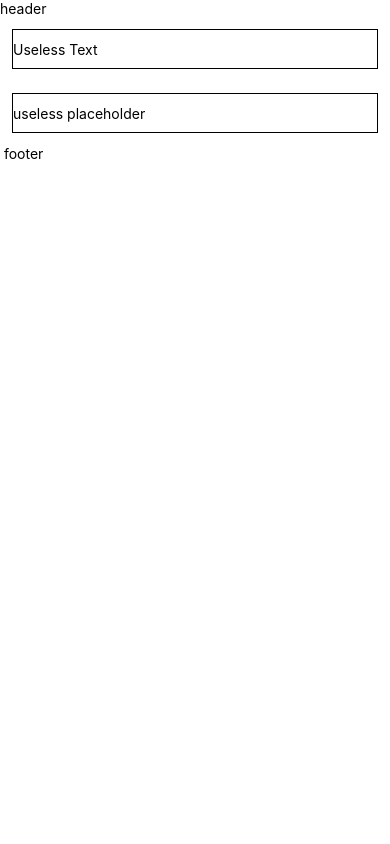
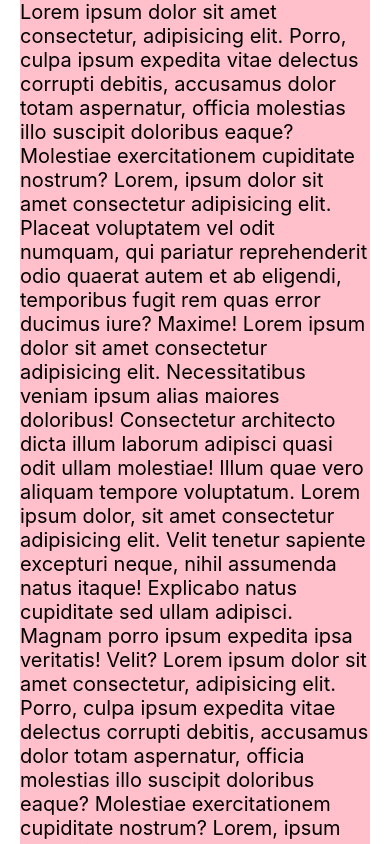
Before and after one commit to codemetricsgithub/react-native, a React Native app: screen / in a window 390 px wide. Built offline with nearby package versions, Linux system fonts and the light colour scheme.

Commit message:
scrollbar added

```diff
--- a/App.js
+++ b/App.js
@@ -1,17 +1,8 @@
 import React from 'react';
-import {View, Text} from 'react-native';
-import Header from './components/Header';
-import Body from './components/Body';
-import Footer from './components/Footer';
+import Scrollviews from './src/pages/Scrollviews';
 
 const App = () => {
-  return (
-    <View>
-      <Header />
-      <Body />
-      <Footer />
-    </View>
-  );
+  return <Scrollviews />;
 };
 
 export default App;
--- a/components/Body.js
+++ /dev/null
@@ -1,34 +0,0 @@
-import React from 'react';
-import {SafeAreaView, StyleSheet, TextInput} from 'react-native';
-
-const Body = () => {
-  const [text, onChangeText] = React.useState('Useless Text');
-  const [number, onChangeNumber] = React.useState(null);
-
-  return (
-    <SafeAreaView>
-      <TextInput
-        style={styles.input}
-        onChangeText={onChangeText}
-        value={text}
-      />
-      <TextInput
-        style={styles.input}
-        onChangeText={onChangeNumber}
-        value={number}
-        placeholder="useless placeholder"
-        keyboardType="numeric"
-      />
-    </SafeAreaView>
-  );
-};
-
-const styles = StyleSheet.create({
-  input: {
-    height: 40,
-    margin: 12,
-    borderWidth: 1,
-  },
-});
-
-export default Body;
--- a/components/Header.js
+++ /dev/null
@@ -1,12 +0,0 @@
-import React from 'react';
-import {View, Text} from 'react-native';
-
-const Header = () => {
-  return (
-    <View>
-      <Text>header</Text>
-    </View>
-  );
-};
-
-export default Header;
--- a/components/Footer.js
+++ b/src/components/Header.js
@@ -1,12 +1,12 @@
 import React from 'react';
 import {View, Text} from 'react-native';
 
-const Footer = () => {
+const Header = () => {
   return (
     <View>
-      <Text> footer</Text>
+      <Text> Header</Text>
     </View>
   );
 };
 
-export default Footer;
+export default Header;
--- /dev/null
+++ b/src/pages/Scrollviews.js
@@ -0,0 +1,86 @@
+import React from 'react';
+import {
+  StyleSheet,
+  SafeAreaView,
+  ScrollView,
+  Text,
+  StatusBar,
+} from 'react-native';
+
+const Scrollviews = () => {
+  return (
+    <SafeAreaView style={styles.container}>
+      <ScrollView style={styles.scrollview}>
+        <Text style={styles.text}>
+          Lorem ipsum dolor sit amet consectetur, adipisicing elit. Porro, culpa
+          ipsum expedita vitae delectus corrupti debitis, accusamus dolor totam
+          aspernatur, officia molestias illo suscipit doloribus eaque? Molestiae
+          exercitationem cupiditate nostrum? Lorem, ipsum dolor sit amet
+          consectetur adipisicing elit. Placeat voluptatem vel odit numquam, qui
+          pariatur reprehenderit odio quaerat autem et ab eligendi, temporibus
+          fugit rem quas error ducimus iure? Maxime! Lorem ipsum dolor sit amet
+          consectetur adipisicing elit. Necessitatibus veniam ipsum alias
+          maiores doloribus! Consectetur architecto dicta illum laborum adipisci
+          quasi odit ullam molestiae! Illum quae vero aliquam tempore
+          voluptatum. Lorem ipsum dolor, sit amet consectetur adipisicing elit.
+          Velit tenetur sapiente excepturi neque, nihil assumenda natus itaque!
+          Explicabo natus cupiditate sed ullam adipisci. Magnam porro ipsum
+          expedita ipsa veritatis! Velit? Lorem ipsum dolor sit amet
+          consectetur, adipisicing elit. Porro, culpa ipsum expedita vitae
+          delectus corrupti debitis, accusamus dolor totam aspernatur, officia
+          molestias illo suscipit doloribus eaque? Molestiae exercitationem
+          cupiditate nostrum? Lorem, ipsum dolor sit amet consectetur
+          adipisicing elit. Placeat voluptatem vel odit numquam, qui pariatur
+          reprehenderit odio quaerat autem et ab eligendi, temporibus fugit rem
+          quas error ducimus iure? Maxime! Lorem ipsum dolor sit amet
+          consectetur adipisicing elit. Necessitatibus veniam ipsum alias
+          maiores doloribus! Consectetur architecto dicta illum laborum adipisci
+          quasi odit ullam molestiae! Illum quae vero aliquam tempore
+          voluptatum. Lorem ipsum dolor, sit amet consectetur adipisicing elit.
+          Velit tenetur sapiente excepturi neque, nihil assumenda natus itaque!
+          Explicabo natus cupiditate sed ullam adipisci. Magnam porro ipsum
+          expedita ipsa veritatis! Velit? molestias illo suscipit doloribus
+          eaque? Molestiae exercitationem cupiditate nostrum? Lorem, ipsum dolor
+          sit amet consectetur adipisicing elit. Placeat voluptatem vel odit
+          numquam, qui pariatur reprehenderit odio quaerat autem et ab eligendi,
+          temporibus fugit rem quas error ducimus iure? Maxime! Lorem ipsum
+          dolor sit amet consectetur adipisicing elit. Necessitatibus veniam
+          ipsum alias maiores doloribus! Consectetur architecto dicta illum
+          laborum adipisci quasi odit ullam molestiae! Illum quae vero aliquam
+          tempore voluptatum. Lorem ipsum dolor, sit amet consectetur
+          adipisicing elit. Velit tenetur sapiente excepturi neque, nihil
+          assumenda natus itaque! Explicabo natus cupiditate sed ullam adipisci.
+          Magnam porro ipsum expedita ipsa veritatis! Velit? molestias illo
+          suscipit doloribus eaque? Molestiae exercitationem cupiditate nostrum?
+          Lorem, ipsum dolor sit amet consectetur adipisicing elit. Placeat
+          voluptatem vel odit numquam, qui pariatur reprehenderit odio quaerat
+          autem et ab eligendi, temporibus fugit rem quas error ducimus iure?
+          Maxime! Lorem ipsum dolor sit amet consectetur adipisicing elit.
+          Necessitatibus veniam ipsum alias maiores doloribus! Consectetur
+          architecto dicta illum laborum adipisci quasi odit ullam molestiae!
+          Illum quae vero aliquam tempore voluptatum. Lorem ipsum dolor, sit
+          amet consectetur adipisicing elit. Velit tenetur sapiente excepturi
+          neque, nihil assumenda natus itaque! Explicabo natus cupiditate sed
+          ullam adipisci. Magnam porro ipsum expedita ipsa veritatis! Velit?
+        </Text>
+      </ScrollView>
+    </SafeAreaView>
+  );
+};
+
+export default Scrollviews;
+
+const styles = StyleSheet.create({
+  container: {
+    flex: 1,
+    //jitna height hain utna hi scroll  bar kam aaayega isiliye  status bar ke sath use  kiya  gya aur uper niche se  chipkega nhi
+    paddingTop: StatusBar.currentHeight,
+  },
+  scrollview: {
+    backgroundColor: 'pink',
+    marginHorizontal: 20,
+  },
+  text: {
+    fontSize: 20,
+  },
+});
```
Also changed, not shown: 2 other files (tests, documents, lock files or other folders).
